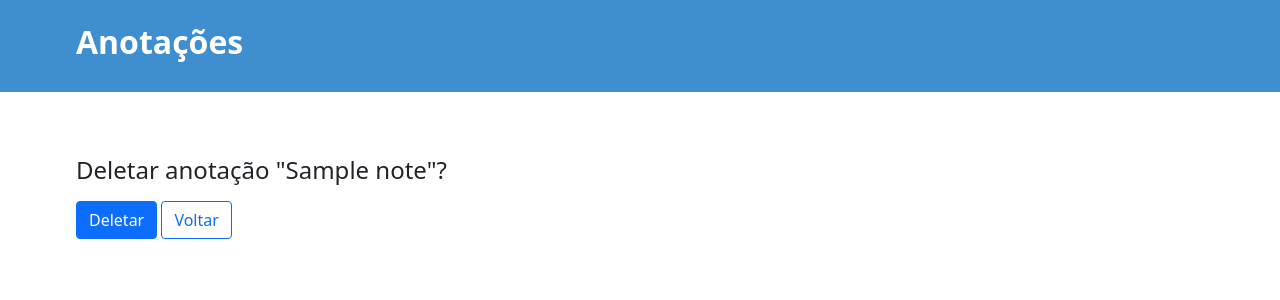
After one commit to josevictorp81/Diario, a Django app: page /deletar/1 in a window 1280 px wide. The commit adds this page. Shown: the top 300 px of the page. Run offline with Django 3.2, Linux system fonts and the light colour scheme; tables that the repository leaves empty hold one stand-in row (values such as "Sample post"); some libraries are stand-ins or nearby versions.

Commit message:
adicionando deletar

```diff
--- /dev/null
+++ b/diary/core/templates/delete.html
@@ -0,0 +1,10 @@
+{% extends 'base.html' %}
+
+{% block content %}
+    <form method="POST">
+        {% csrf_token %}
+        <p><h4>Deletar anotação "{{ object }}"?</h4></p>
+        <button class="btn btn-primary" type="submit">Deletar</button>
+        <a href="{% url 'index' %}" class="btn btn-outline-primary">Voltar</a>
+    </form>
+{% endblock %}
--- a/diary/core/templates/index.html
+++ b/diary/core/templates/index.html
@@ -15,7 +15,8 @@
                 <div class="media-content">
                     <div class="content">
                         <p>
-                            <strong>{{ note.date }}</strong>
+                            <strong>{{ note.title }} - {{ note.date }}</strong>
+                            <a href="{% url 'delete' note.pk %}">Deletar</a>
                             <br> {{ note.text }}
                         </p>
                     </div>
--- a/diary/core/urls.py
+++ b/diary/core/urls.py
@@ -4,5 +4,6 @@ from . import views
 
 urlpatterns = [
     path('', views.IndexTemplateView.as_view(), name='index'),
-    path('adicionar/', views.AddTemplateView.as_view(), name='add'),
+    path('adicionar/', views.AddCreateView.as_view(), name='add'),
+    path('deletar/<int:pk>', views.DelDeleteView.as_view(), name='delete'),
 ]
--- a/diary/core/views.py
+++ b/diary/core/views.py
@@ -1,5 +1,5 @@
 from django.shortcuts import render
-from django.views.generic import ListView, CreateView
+from django.views.generic import ListView, CreateView, DeleteView
 from django.urls import reverse_lazy
 
 from .forms import NotesModelForm
@@ -15,9 +15,14 @@ class IndexTemplateView(ListView):
         context['notes'] = Notes.objects.order_by('-date')
         return context
 
-class AddTemplateView(CreateView):
+class AddCreateView(CreateView):
     model = Notes
     template_name = 'new.html'
     #fields = ['title', 'text']
     form_class = NotesModelForm
     success_url = reverse_lazy('index')
+
+class DelDeleteView(DeleteView):
+    model = Notes
+    template_name = 'delete.html'
+    success_url = reverse_lazy('index')
```
Also changed, not shown: diary/core/models.py (line endings or trailing spaces).
